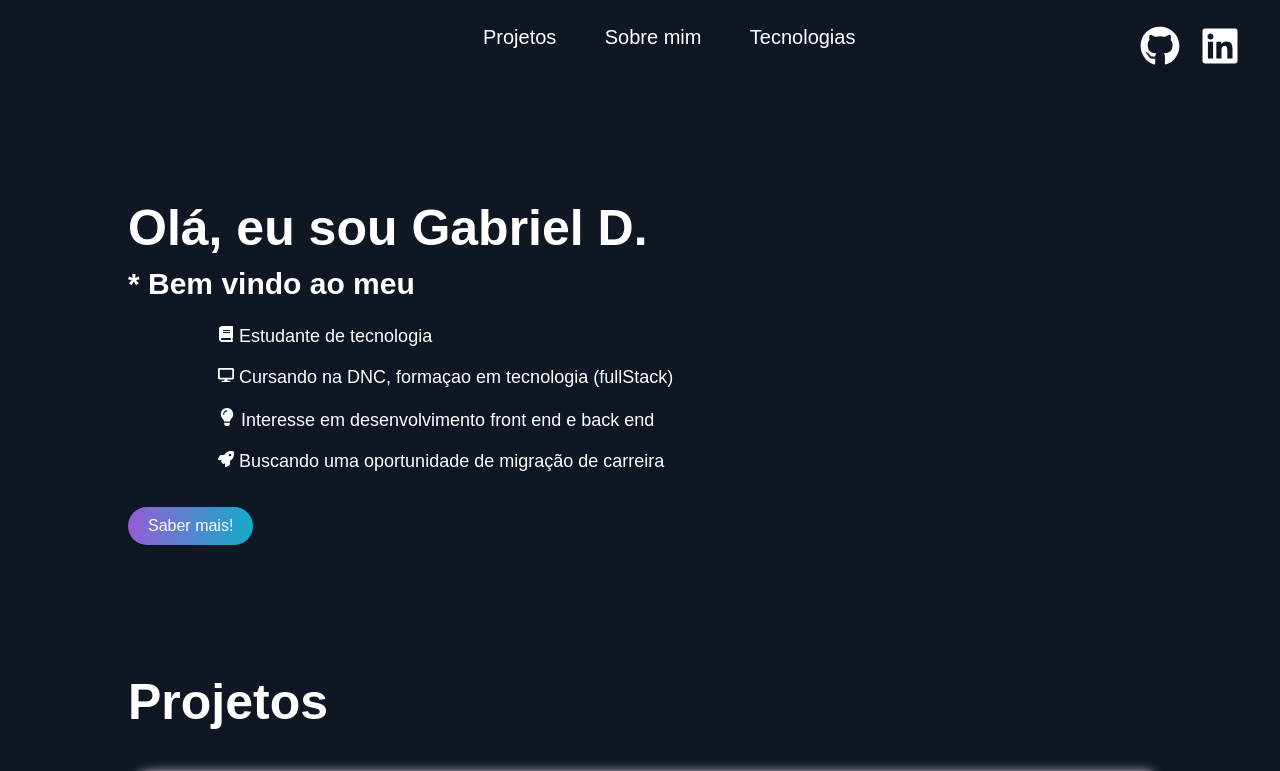
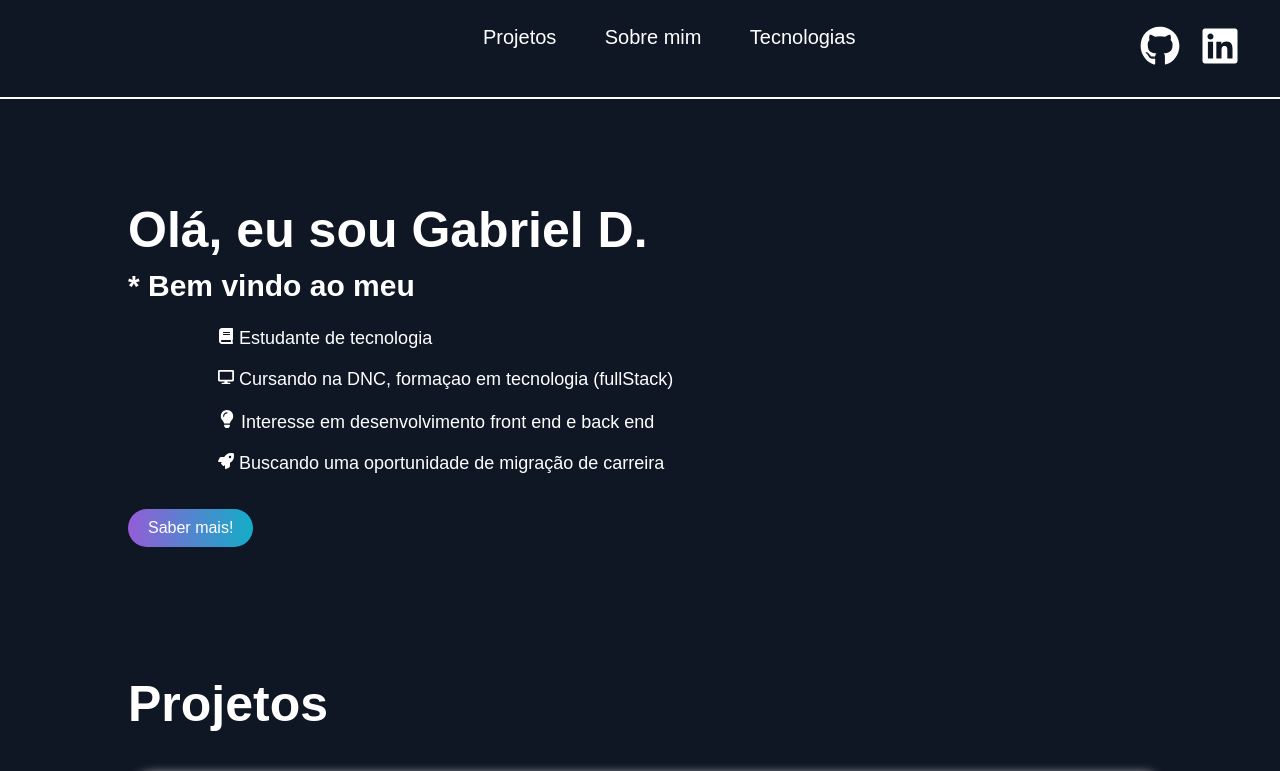
Before and after one commit to GabrielD1996/Desafio-3-Dnc, a React (Vite) app: page / in a window 1280 px wide. Shown: the top 771 px of the page. Built offline with nearby package versions, Linux system fonts and the light colour scheme.

Commit message:
Feitas melhorias na Navbar e adicionada funçao para rolagem suave entre setores

```diff
--- a/src/components/section/Navbar.jsx
+++ b/src/components/section/Navbar.jsx
@@ -11,15 +11,27 @@ function Navbar() {
 
     const handleToggleTechnologies = () => {
         setShowTechnologies(!showTechnologies);
+
+        window.scrollTo({
+            top: 0,
+            behavior: "smooth"
+        });
+    };
+
+    const scrollToSection = (sectionId) => {
+        const section = document.getElementById(sectionId);
+        if (section) {
+            section.scrollIntoView({ behavior: "smooth" });
+        }
     };
 
     return (
         <><nav className={styles.navbar}>
-            <div className={styles.links}>
+            <div  className={styles.links}>
                 <ul>
-                    <li><Nav.Link href='#projects'>Projetos</Nav.Link></li>
-                    <li><Nav.Link href='#timeline'>Sobre mim</Nav.Link></li>
-                    <li><Nav.Link onClick={handleToggleTechnologies}>Tecnologias</Nav.Link></li>
+                    <li><Nav.Link  onClick={() => scrollToSection('projects')} >Projetos</Nav.Link></li>
+                    <li><Nav.Link onClick={() => scrollToSection('timeline')}>Sobre mim</Nav.Link></li>
+                    <li><Nav.Link href='#' onClick={handleToggleTechnologies}>Tecnologias</Nav.Link></li>
                 </ul>
             </div>
             <div className={styles.icons}>
--- a/src/components/section/Navbar.module.css
+++ b/src/components/section/Navbar.module.css
@@ -1,6 +1,13 @@
+
+
 .navbar {
     display: grid;
     grid-auto-flow: column;
+    position: sticky;
+    top: 0;
+    width: 100%;
+    z-index: 1000;
+    border-bottom: 2px solid #fff;
 }
 
 .navbar ul {
```
